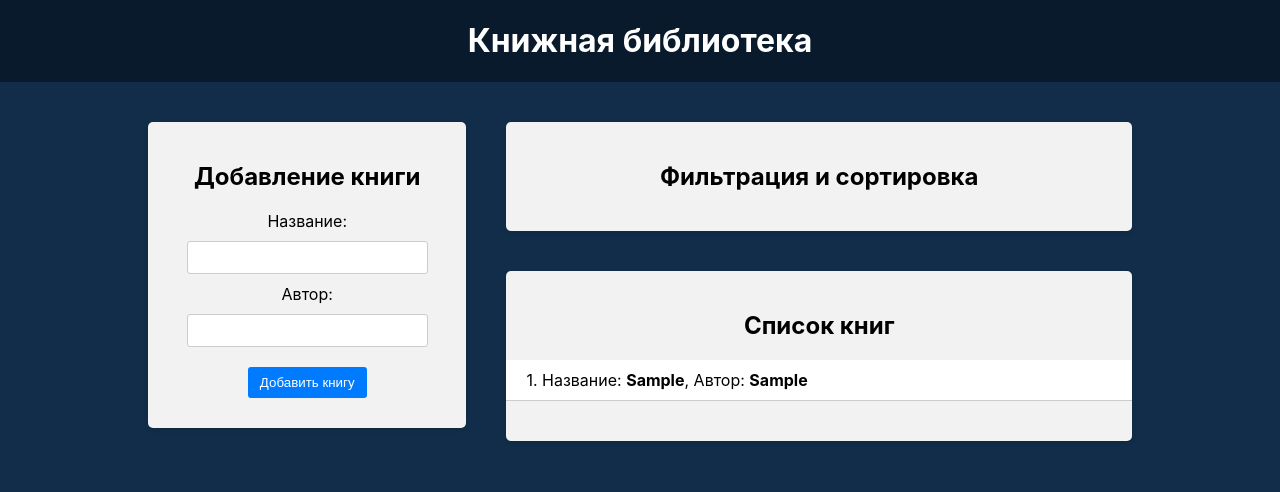
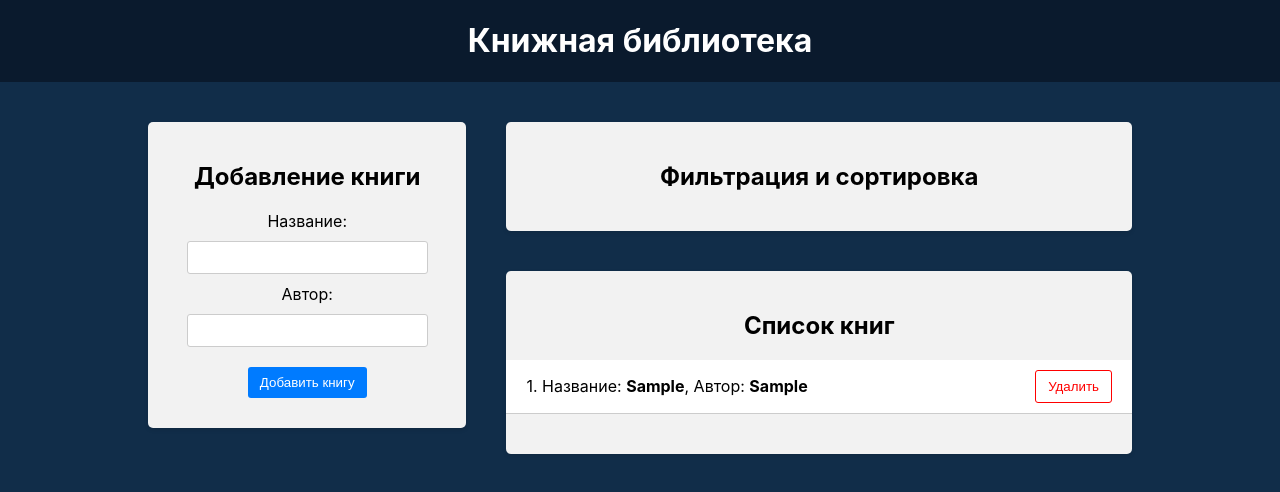
Before and after one commit to tplv/Library, a React (Create React App) app in the folder frontend/: page / in a window 1280 px wide. Both pictures are taken after typing "Sample", "Sample" into the empty fields and a click on the button "Добавить книгу". Shown: the top 492 px of the page. Built offline with nearby package versions, Linux system fonts and the light colour scheme.

Commit message:
Реализация возможности удаления книги

```diff
--- a/frontend/package.json
+++ b/frontend/package.json
@@ -11,6 +11,7 @@
     "react-dom": "^18.2.0",
     "react-redux": "^8.1.3",
     "react-scripts": "5.0.1",
+    "uuid": "^9.0.1",
     "web-vitals": "^2.1.4"
   },
   "scripts": {
--- a/frontend/src/components/BookForm/BookForm.js
+++ b/frontend/src/components/BookForm/BookForm.js
@@ -2,6 +2,7 @@ import { useState } from 'react';
 import './BookForm.css';
 import { useDispatch } from 'react-redux';
 import * as actionCreators from '..//../redux/books/actionCreators';
+import { v4 as uuid } from 'uuid';
 
 function BookForm() {
   const [title, setTitle] = useState('');
@@ -15,6 +16,7 @@ function BookForm() {
       const newBook = {
         title,
         author,
+        id: uuid(),
       };
       dispatch(actionCreators.addBook(newBook));
       setTitle('');
--- a/frontend/src/components/BookList/BookList.js
+++ b/frontend/src/components/BookList/BookList.js
@@ -1,8 +1,15 @@
-import { useSelector } from 'react-redux';
+import { useSelector, useDispatch } from 'react-redux';
+import * as actionCreators from '../../redux/books/actionCreators';
 import './BookList.css';
 
 function BookList() {
   const books = useSelector((state) => state.books);
+  const dispatch = useDispatch();
+
+  const handleDelete = (id) => {
+    dispatch(actionCreators.deleteBook(id));
+  };
+
   return (
     <div className="app-block book-list">
       <h2>Список книг</h2>
@@ -12,10 +19,19 @@ function BookList() {
         <ul>
           {books.map((book, i) => {
             return (
-              <li key={i}>
+              <li key={book.id}>
                 <div className="book-info">
                   {++i}. Название: <strong>{book.title}</strong>, Автор:{' '}
                   <strong>{book.author}</strong>
+                </div>
+                <div className="book-actions">
+                  <button
+                    onClick={() => {
+                      handleDelete(book.id);
+                    }}
+                  >
+                    Удалить
+                  </button>
                 </div>
               </li>
             );
--- a/frontend/src/redux/books/actionCreators.js
+++ b/frontend/src/redux/books/actionCreators.js
@@ -6,3 +6,12 @@ export function addBook(newBook) {
     payload: newBook,
   };
 }
+
+export function deleteBook(id) {
+  return {
+    type: DELETE_BOOK,
+    payload: {
+      id,
+    },
+  };
+}
--- a/frontend/src/redux/books/reducer.js
+++ b/frontend/src/redux/books/reducer.js
@@ -6,6 +6,8 @@ const booksReducer = (state = initialState, action) => {
   switch (action.type) {
     case actionTypes.ADD_BOOK:
       return [...state, action.payload];
+    case actionTypes.DELETE_BOOK:
+      return state.filter((book) => book.id !== book.id);
     default:
       return state;
   }
```
Also changed, not shown: 1 other file (tests, documents, lock files or other folders).
